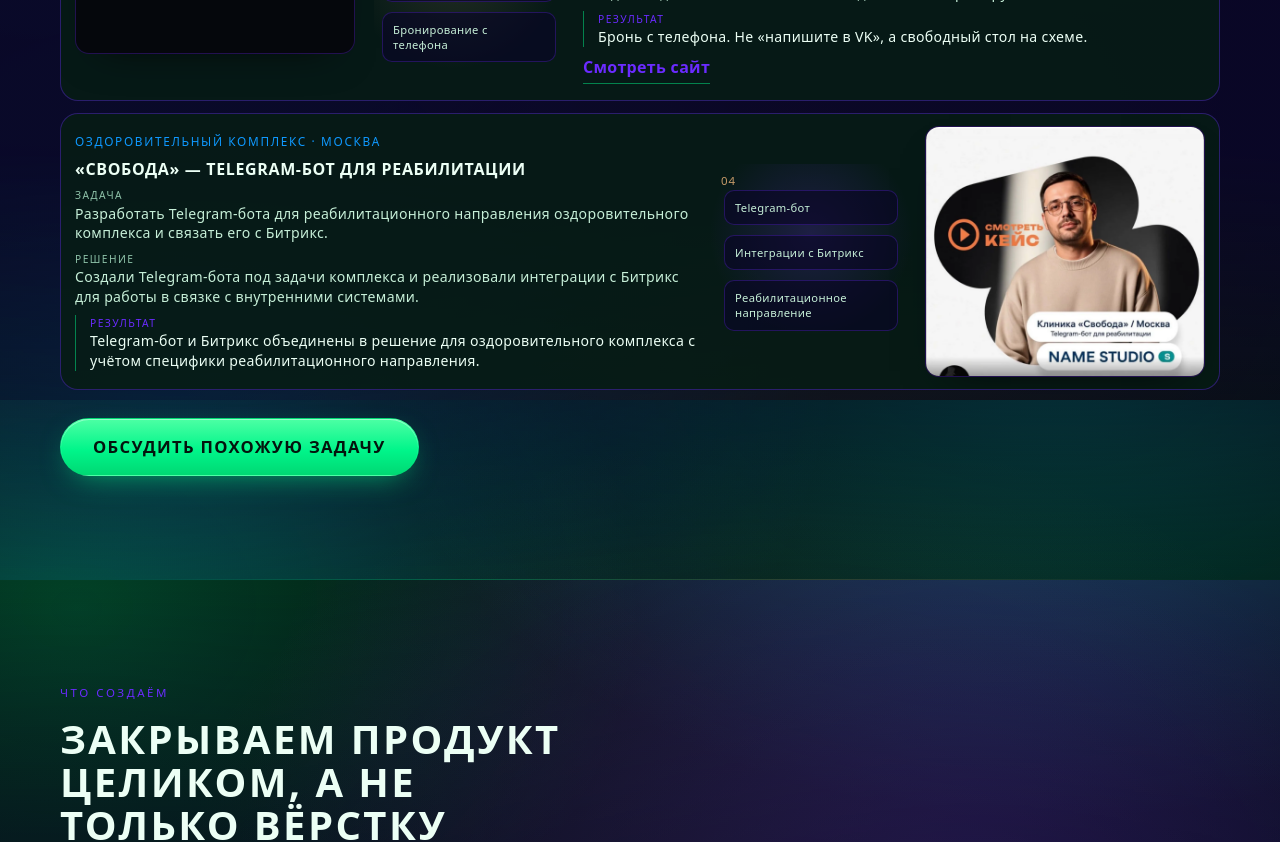
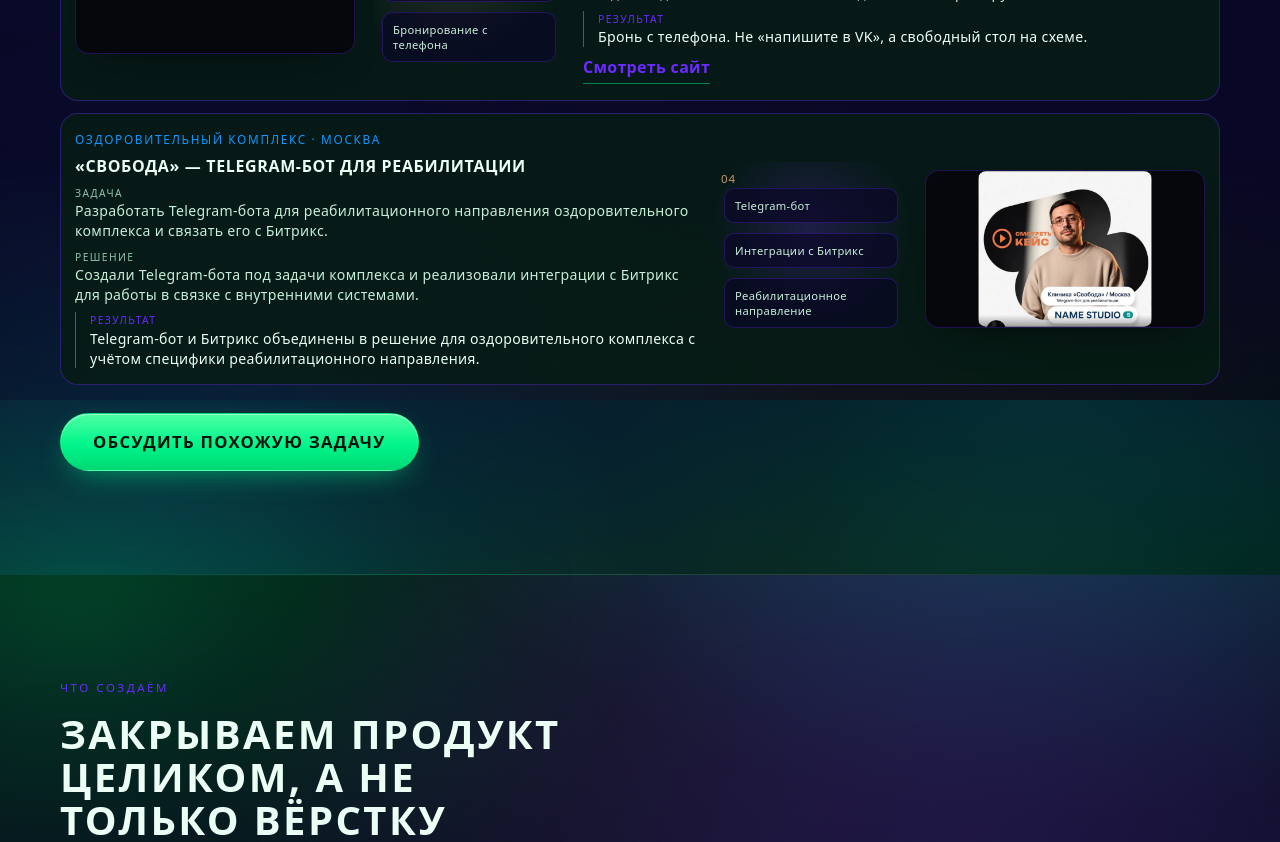
Before and after one commit to pogrikCarp/NameStudio, a React (Vite) app: page / in a window 1280 px wide. Shown: the part 2800-3642 px from the top of the page. Built offline with nearby package versions, Linux system fonts and the light colour scheme; a web font is replaced by a local one.

Commit message:
fix: match Svoboda preview size to other case cards

```diff
--- a/src/index.css
+++ b/src/index.css
@@ -1412,17 +1412,14 @@ h3 {
   filter: drop-shadow(0 18px 22px rgba(0, 0, 0, 0.42));
 }
 
-/* Показываем обложку из центра присланного скриншота без боковых панелей Telegram. */
-.project__media--svoboda {
-  aspect-ratio: 1202 / 1080;
-}
-
+/* Общая рамка 16:9; показываем обложку целиком, скрывая боковые панели скриншота. */
 .project__media--svoboda .project__image {
   position: absolute;
   inset: 0;
   padding: 0;
-  object-fit: cover;
+  object-fit: contain;
   object-position: center;
+  clip-path: inset(0 18.7% round 8px);
   filter: none;
 }
 
```
